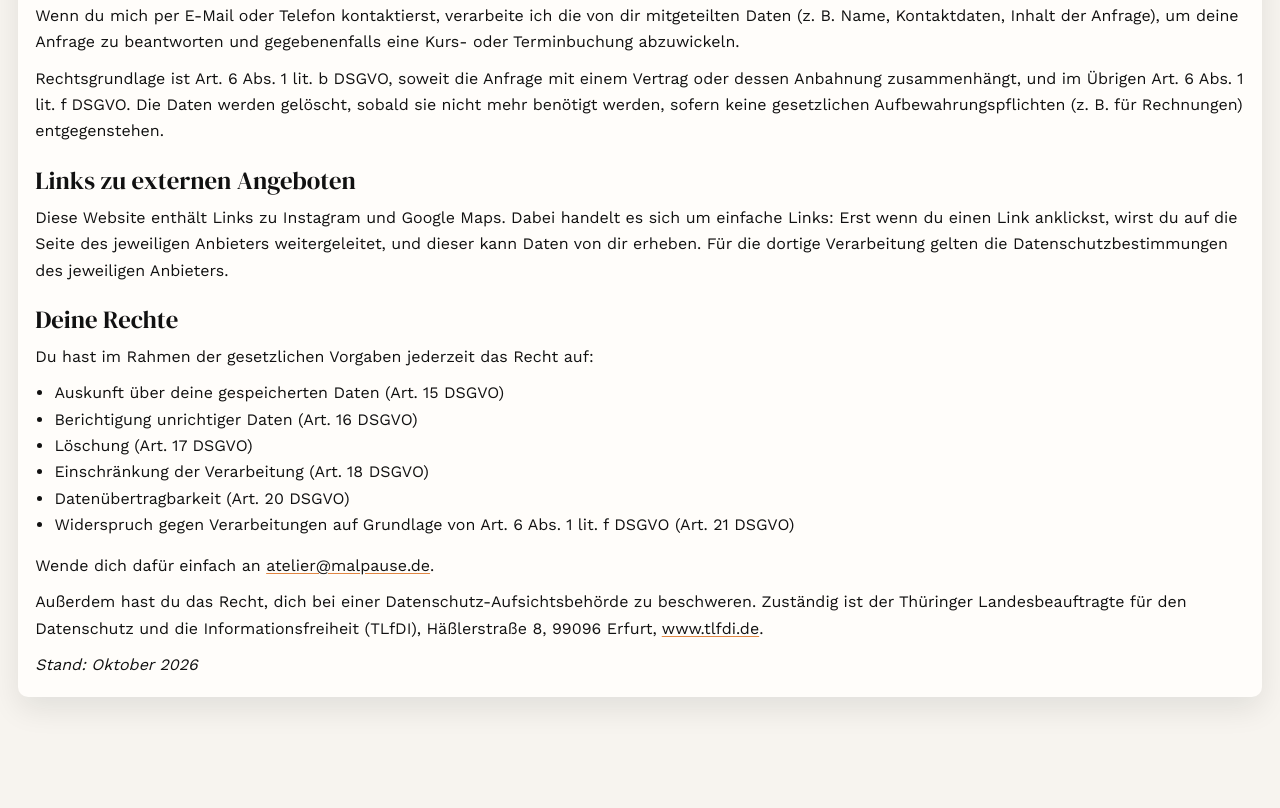
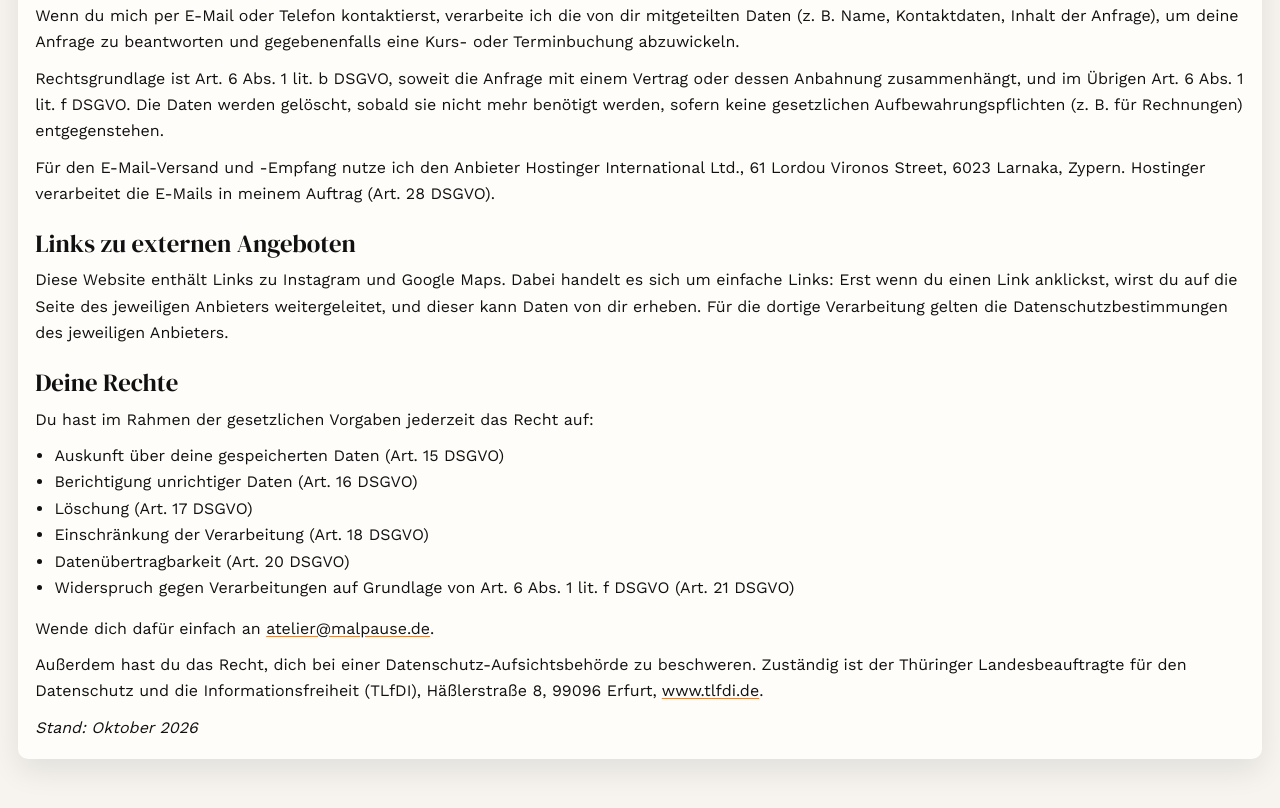
Before and after one commit to medienwerkstatt-weimar/malpause, a plain HTML site: page impressum.html in a window 1280 px wide. Shown: the part 1722-2530 px from the top of the page. Before the commit the page ends 2473 px from the top, so only its background shows below. Drawn offline with Linux system fonts and the light colour scheme.

Commit message:
Datenschutz: name Hostinger as e-mail provider
Co-Authored-By: Claude Opus 5.5 <noreply@anthropic.com>

```diff
--- a/impressum.html
+++ b/impressum.html
@@ -129,6 +129,11 @@
           gelöscht, sobald sie nicht mehr benötigt werden, sofern keine gesetzlichen
           Aufbewahrungspflichten (z.&nbsp;B. für Rechnungen) entgegenstehen.
         </p>
+        <p>
+          Für den E-Mail-Versand und -Empfang nutze ich den Anbieter Hostinger International Ltd.,
+          61 Lordou Vironos Street, 6023 Larnaka, Zypern. Hostinger verarbeitet die E-Mails in meinem
+          Auftrag (Art. 28 DSGVO).
+        </p>
 
         <h2>Links zu externen Angeboten</h2>
         <p>
```
